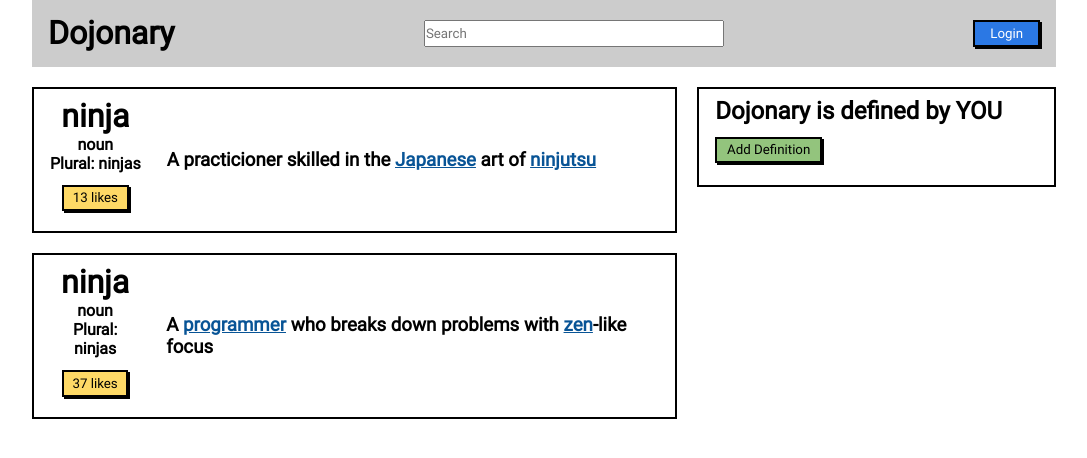
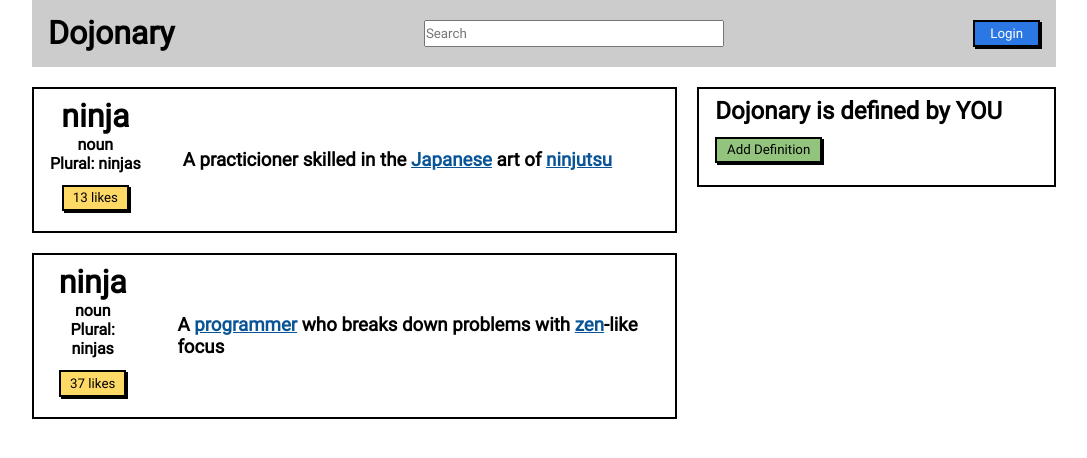
Before and after one commit to brandontaylor156/button_clicker, a plain HTML site: page index.html in a window 1280 px wide. Shown: the whole page, without its empty margins (96-1183 px from the left). Drawn offline with Linux system fonts and the light colour scheme.

Commit message:
padding on left boxes added

```diff
--- a/style.css
+++ b/style.css
@@ -76,6 +76,10 @@
     padding: .5em 1em;
 }
 
+.ninjaDefinitionRight {
+    padding: .5em 1em;
+}
+
 button {
     box-shadow: 2px 2px black;
     border: 2px solid black;
```
